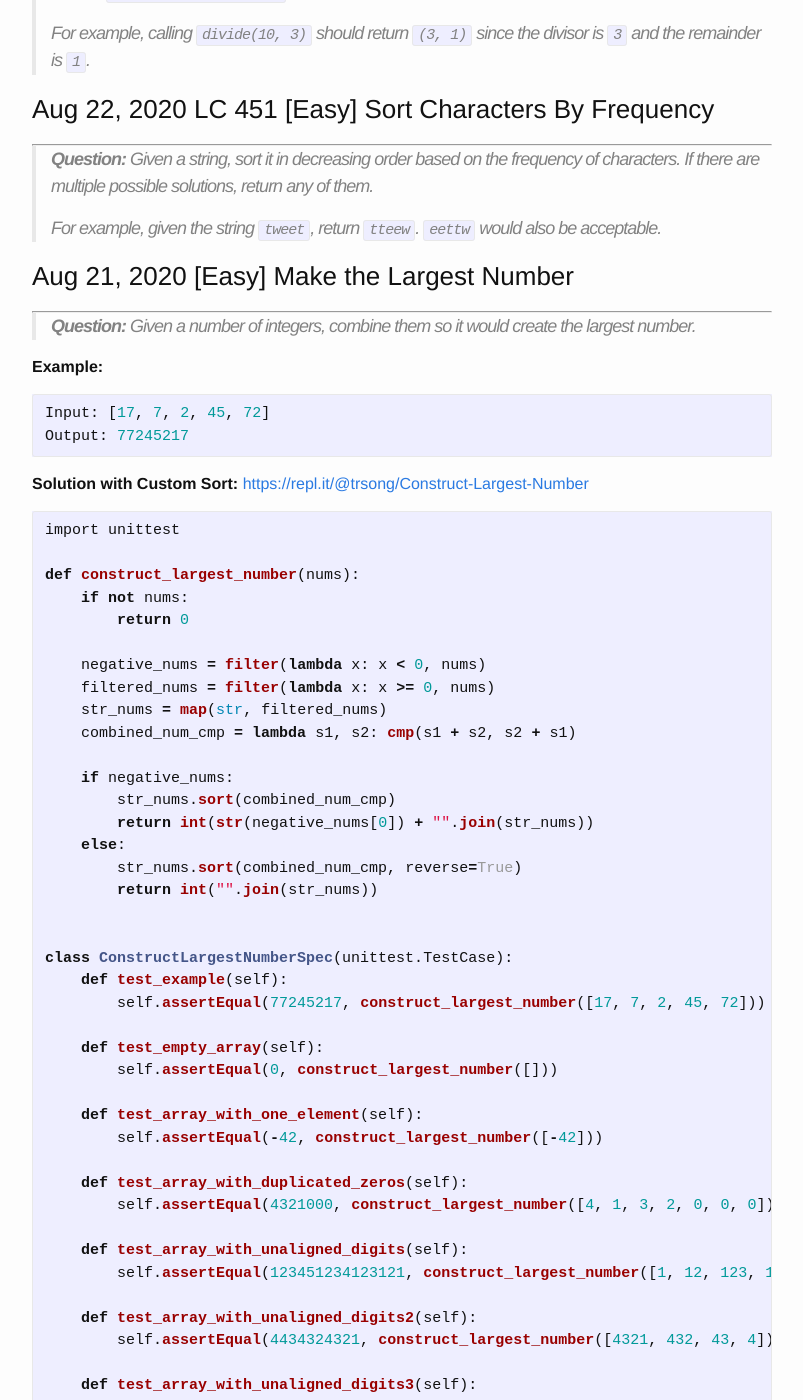
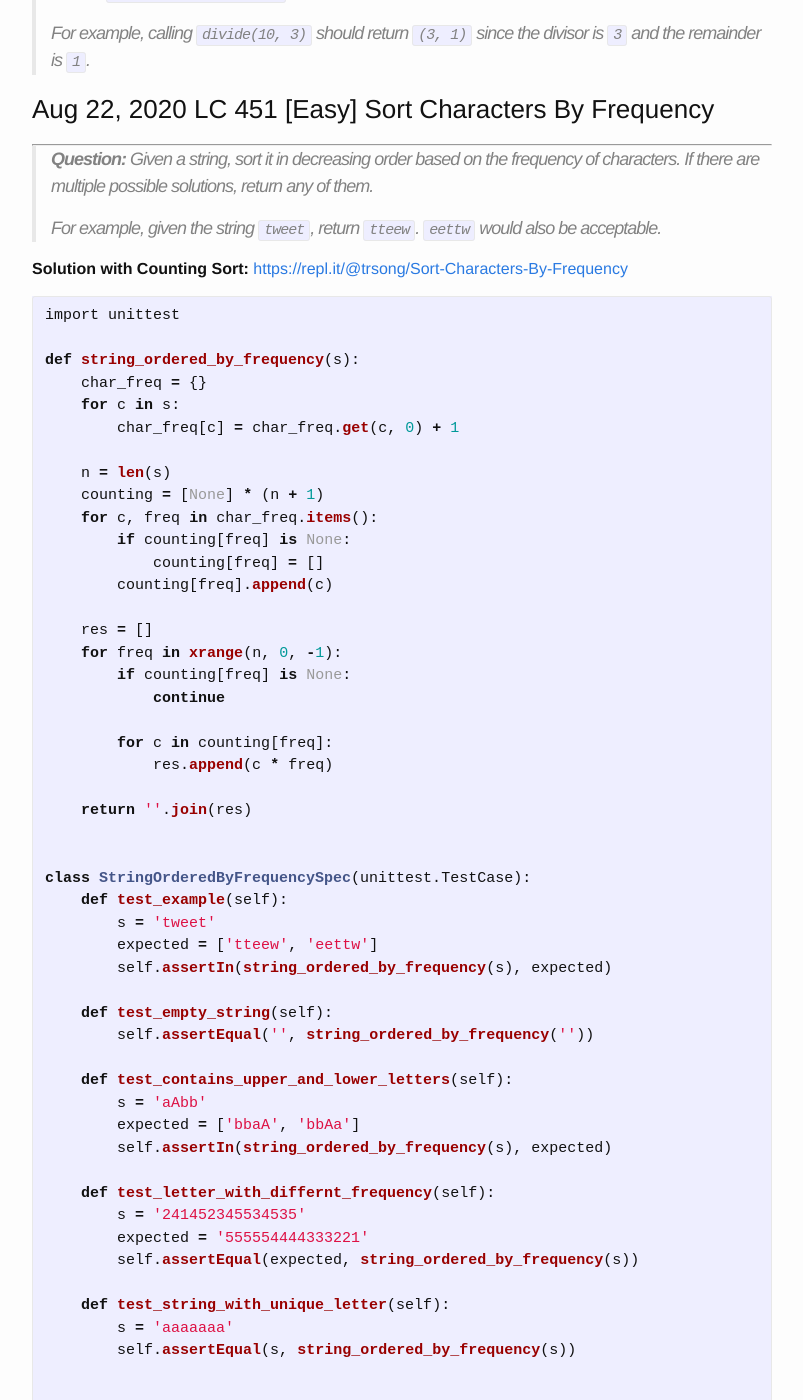
Before and after one commit to trsong/trsong.github.io, a Jekyll site: the page built from _posts/2020-08-01-DailyQuestionsAug.md, in a window 1280 px wide and 1400 px high, scrolled down 1157 px. Shown: the whole window, without its empty margins (238-1041 px from the left). Built offline with Jekyll 4.4.1, drawn with Linux system fonts in a browser that asks for light colours; some of the changed text lies outside the part shown.

Commit message:
Add Solution to Aug 22 Question

````diff
--- a/_posts/2020-08-01-DailyQuestionsAug.md
+++ b/_posts/2020-08-01-DailyQuestionsAug.md
@@ -32,6 +32,61 @@ categories: Python/Java
 >
 > For example, given the string `tweet`, return `tteew`. `eettw` would also be acceptable.
 
+
+**Solution with Counting Sort:** [https://repl.it/@trsong/Sort-Characters-By-Frequency](https://repl.it/@trsong/Sort-Characters-By-Frequency)
+```py
+import unittest
+
+def string_ordered_by_frequency(s):
+    char_freq = {}
+    for c in s:
+        char_freq[c] = char_freq.get(c, 0) + 1
+
+    n = len(s)
+    counting = [None] * (n + 1)
+    for c, freq in char_freq.items():
+        if counting[freq] is None:
+            counting[freq] = []
+        counting[freq].append(c)
+
+    res = []
+    for freq in xrange(n, 0, -1):
+        if counting[freq] is None:
+            continue
+
+        for c in counting[freq]:
+            res.append(c * freq)
+
+    return ''.join(res)
+
+
+class StringOrderedByFrequencySpec(unittest.TestCase):
+    def test_example(self):
+        s = 'tweet'
+        expected = ['tteew', 'eettw']
+        self.assertIn(string_ordered_by_frequency(s), expected)
+
+    def test_empty_string(self):
+        self.assertEqual('', string_ordered_by_frequency(''))
+
+    def test_contains_upper_and_lower_letters(self):
+        s = 'aAbb'
+        expected = ['bbaA', 'bbAa']
+        self.assertIn(string_ordered_by_frequency(s), expected)
+
+    def test_letter_with_differnt_frequency(self):
+        s = '241452345534535'
+        expected = '555554444333221'
+        self.assertEqual(expected, string_ordered_by_frequency(s))
+
+    def test_string_with_unique_letter(self):
+        s = 'aaaaaaa'
+        self.assertEqual(s, string_ordered_by_frequency(s))
+
+
+if __name__ == '__main__':
+    unittest.main(exit=False)
+```
 
 ### Aug 21, 2020 \[Easy\] Make the Largest Number
 ---
````
